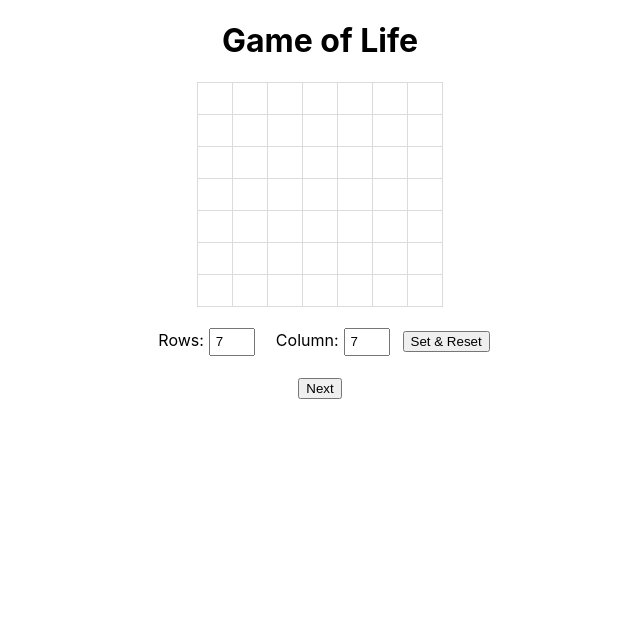
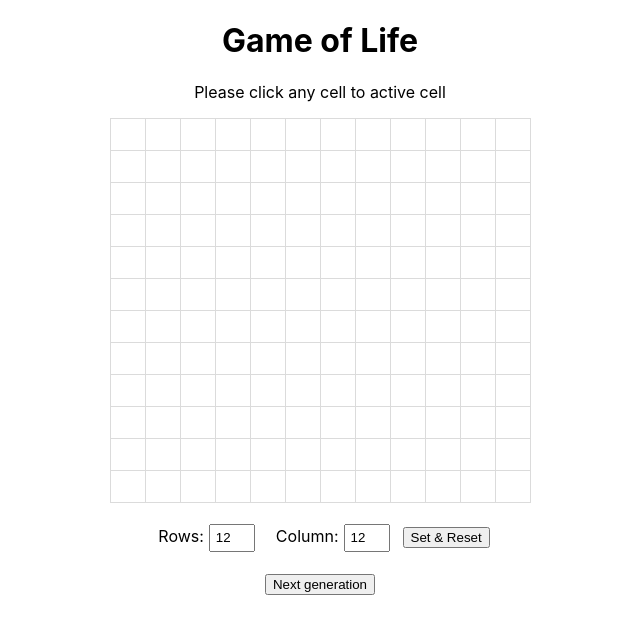
Before and after one commit to mwonng/game-of-life-react, a React (Create React App) app: page / in a window 1280 px wide. Shown: the top 634 px of the page, without its empty margins (320-960 px from the left). Built offline with nearby package versions, Linux system fonts and the light colour scheme.

Commit message:
refactor

```diff
--- a/src/Game.js
+++ b/src/Game.js
@@ -5,25 +5,26 @@ import './Game.css';
 class Game extends React.Component {
   constructor(props) {
     super(props);
-    let game = new GameService(7, 7);
+    let game = new GameService(12, 12);
+    this.game = game;
     this.state = {
-      row: 7,
-      column: 7,
+      row: game.row,
+      column: game.col,
       life: game.board,
     }
   }
 
-  setActive = (arr,x,y) => {
-    arr[x][y] = Math.abs(1-arr[x][y]) ;
+  setActive = (x,y) => {
+    this.game.switchCell(x,y)
     this.setState({
-      life: arr
+      life: this.game.board
     })
   }
 
-  goNextState = (arr) => {
-    let next = GameService.getNextState(arr)
+  goNextState = () => {
+    this.game.getNextState()
     this.setState({
-      life: next,
+      life: this.game.board,
     })
   }
 
@@ -35,23 +36,23 @@ class Game extends React.Component {
 
   reset = () => {
     const { row, column } = this.state;
-    let game = new GameService(parseInt(row,10), parseInt(column, 10));
-    let newArr = game.board;
+    this.game.reset(parseInt(row, 10), parseInt(column, 10));
 
     this.setState({
-      life: newArr
+      life: this.game.board
     })
   }
 
   render () {
     const { life } = this.state;
+
     let rows = life.map((row, i)=>
       <tr key={i}>
         {row.map((col, j)=>
           <td
             key={j}
             className={col > 0 ? "active" : ""}
-            onClick={()=> this.setActive(life, i, j)}
+            onClick={()=> this.setActive(i, j)}
             ></td>
         )}
       </tr>
@@ -59,6 +60,7 @@ class Game extends React.Component {
     return (
       <div>
         <h1>Game of Life</h1>
+        <p>Please click any cell to active cell</p>
         <table>
           <tbody>
             {rows}
@@ -73,7 +75,7 @@ class Game extends React.Component {
           </label>
           <button onClick={() => this.reset()}> Set & Reset </button>
         </div>
-        <button onClick={() => this.goNextState(this.state.life)}> Next </button>
+        <button onClick={() => this.goNextState(this.state.life)}> Next generation</button>
       </div>
     )
   }
--- a/src/func/game-service.js
+++ b/src/func/game-service.js
@@ -6,32 +6,32 @@ class GameService {
     this.board = Array(this.row).fill().map(() => Array(this.col).fill(0));
   }
 
-  static getNextState(board) {
-    const maxRowIndex = board.length - 1;
-    const maxColunmIndex = board[0].length - 1;
+  getNextState() {
+    const maxRowIndex = this.row - 1;
+    const maxColunmIndex = this.col - 1;
 
-    const round = (i, j) => {
+    const neighborActiveCount = (i, j) => {
       let count = 0;
-      if (i > 0 && board[i - 1][j]) count += 1;
-      if (i > 0 && j > 0 && board[i - 1][j - 1]) count += 1;
-      if (i > 0 && j < maxColunmIndex && board[i - 1][j + 1]) count += 1;
+      if (i > 0 && this.board[i - 1][j]) count += 1;
+      if (i > 0 && j > 0 && this.board[i - 1][j - 1]) count += 1;
+      if (i > 0 && j < maxColunmIndex && this.board[i - 1][j + 1]) count += 1;
 
-      if (i < maxRowIndex && board[i + 1][j]) count += 1;
-      if (i < maxRowIndex && j > 0 && board[i + 1][j - 1]) count += 1;
-      if (i < maxRowIndex && j < maxColunmIndex && board[i + 1][j + 1]) count += 1;
+      if (i < maxRowIndex && this.board[i + 1][j]) count += 1;
+      if (i < maxRowIndex && j > 0 && this.board[i + 1][j - 1]) count += 1;
+      if (i < maxRowIndex && j < maxColunmIndex && this.board[i + 1][j + 1]) count += 1;
 
-      if (j > 0 && board[i][j - 1]) count += 1;
-      if (j < maxColunmIndex && board[i][j + 1]) count += 1;
+      if (j > 0 && this.board[i][j - 1]) count += 1;
+      if (j < maxColunmIndex && this.board[i][j + 1]) count += 1;
 
       return count;
     };
 
     const tmp = {};
 
-    for (let i = 0; i <= maxRowIndex; i += 1) {
-      for (let j = 0; j <= maxColunmIndex; j += 1) {
-        const count = round(i, j);
-        if (board[i][j]) {
+    for (let i = 0; i <= maxRowIndex; i++) {
+      for (let j = 0; j <= maxColunmIndex; j++) {
+        const count = neighborActiveCount(i, j);
+        if (this.board[i][j]) {
           if (count !== 2 && count !== 3) {
             if (!tmp[i]) tmp[i] = {};
             tmp[i][j] = 0;
@@ -45,10 +45,20 @@ class GameService {
 
     for (const row of Object.keys(tmp)) {
       for (const col of Object.keys(tmp[row])) {
-        board[Number(row)][Number(col)] = tmp[row][col];
+        this.board[Number(row)][Number(col)] = tmp[row][col];
       }
     }
-      return board;
+      return this.board;
+  }
+
+  switchCell(x,y) {
+    this.board[x][y] = 1 - this.board[x][y];
+  }
+
+  reset(x,y) {
+    this.board = Array(x).fill().map(() => Array(y).fill(0));
+    this.row = x;
+    this.col = y;
   }
 }
 
```
